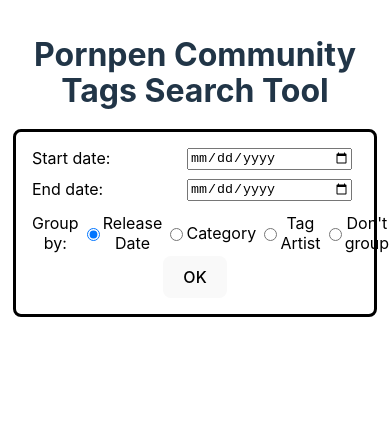
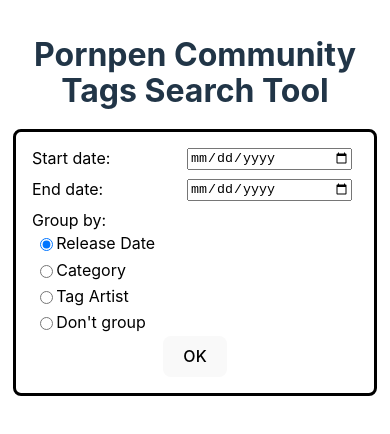
Before and after one commit to bobdenaar/pptags-search, a React (Vite) app: page / in a window 390 px wide. Both pictures are taken after a click on the button "Show search controls". Shown: the top 434 px of the page. Built offline with nearby package versions, Linux system fonts and the light colour scheme; no server answers.

Commit message:
switch group controls to column display on narrow screens

```diff
--- a/src/components/ControlsDialog.css
+++ b/src/components/ControlsDialog.css
@@ -36,3 +36,10 @@
 .group-controls input {
   max-width: 2rem;
 }
+
+@media all and (max-width: 480px) {
+  .group-controls {
+    flex-direction: column;
+    align-items: start;
+  }
+}
```
